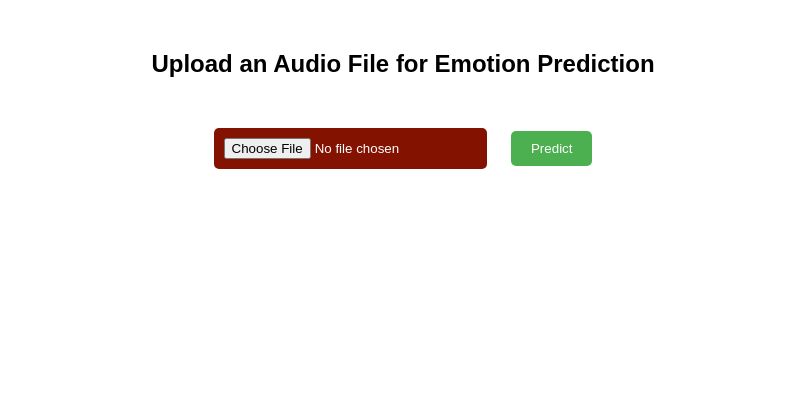
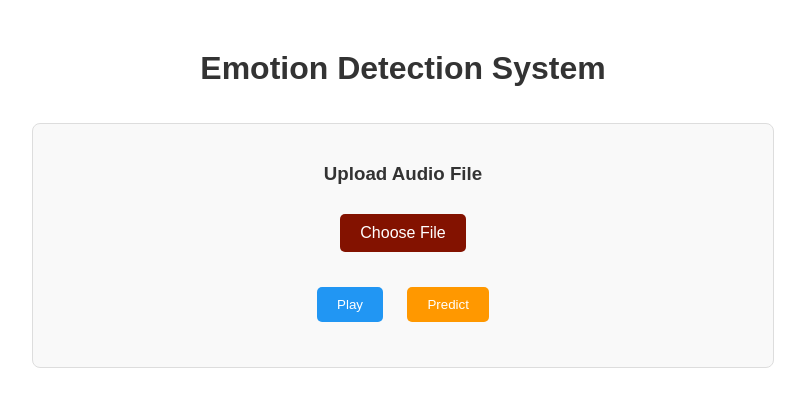
Before and after one commit to ahmed-adel16/SER---SVM, a Flask app: page / in a window 1280 px wide. Shown: the top 407 px of the page, without its empty margins (237-1042 px from the left). Run offline with Flask 3, Linux system fonts and the light colour scheme; parts of the project's set-up code (start-up, migrations or seed data) failed here and were passed over.

Commit message:
enhanced interface

```diff
--- a/Emotion Detection (final)/app.py
+++ b/Emotion Detection (final)/app.py
@@ -4,10 +4,20 @@ import pickle
 import numpy as np
 from extract import extract_feature
 import librosa
+import uuid
+import datetime
+import logging
+
+# Set up logging
+logging.basicConfig(level=logging.DEBUG)
+logger = logging.getLogger(__name__)
 
 app = Flask(__name__)
 UPLOAD_FOLDER = 'uploads'
 app.config['UPLOAD_FOLDER'] = UPLOAD_FOLDER
+
+# Create uploads directory if it doesn't exist
+os.makedirs(UPLOAD_FOLDER, exist_ok=True)
 
 # Load model
 with open('svc_pipeline.pkl', 'rb') as file:
@@ -16,18 +26,51 @@ with open('svc_pipeline.pkl', 'rb') as file:
 @app.route('/', methods=['GET', 'POST'])
 def index():
     if request.method == 'POST':
+        logger.debug("Received POST request")
+
+        if 'audio' not in request.files:
+            logger.error("No audio file in request")
+            return render_template('index.html', prediction="Error: No audio file provided")
+
         audio = request.files['audio']
-        if audio:
-            filepath = os.path.join(app.config['UPLOAD_FOLDER'], audio.filename)
+
+        if audio.filename == '':
+            logger.error("Empty audio filename")
+            return render_template('index.html', prediction="Error: No audio file selected")
+
+        logger.debug(f"Processing audio file: {audio.filename}")
+
+        # Generate a unique filename
+        filename = f"{datetime.datetime.now().strftime('%Y%m%d_%H%M%S')}_{str(uuid.uuid4())[:8]}.wav"
+        filepath = os.path.join(app.config['UPLOAD_FOLDER'], filename)
+
+        try:
             audio.save(filepath)
+            logger.debug(f"Audio saved to {filepath}")
 
+            # Extract features
             features = extract_feature(filepath, mfcc=True)
-            if features is None or np.isnan(features).any():
-                return "Error extracting features. Please upload a valid audio file."
 
+            if features is None:
+                logger.error("Failed to extract features - None returned")
+                return render_template('index.html', prediction="Error: Could not extract features from audio")
+
+            if np.isnan(features).any():
+                logger.error("NaN values in extracted features")
+                return render_template('index.html', prediction="Error: Invalid audio features detected")
+
+            # Reshape for prediction
             features = np.array(features).reshape(1, -1)
+
+            # Make prediction
             prediction = model.predict(features)[0]
+            logger.debug(f"Prediction result: {prediction}")
+
             return render_template('index.html', prediction=prediction)
+
+        except Exception as e:
+            logger.error(f"Error during processing: {str(e)}")
+            return render_template('index.html', prediction=f"Error: {str(e)}")
 
     return render_template('index.html', prediction=None)
 
--- /dev/null
+++ b/Emotion Detection (final)/static/index.css
@@ -0,0 +1,79 @@
+body {
+    font-family: Arial, sans-serif;
+    text-align: center;
+    margin-top: 50px;
+}
+h1, h2, h3 {
+    color: #333;
+}
+.container {
+    display: flex;
+    flex-direction: column;
+    align-items: center;
+    margin: 20px auto;
+    max-width: 700px;
+}
+.section {
+    width: 100%;
+    margin: 15px 0;
+    padding: 20px;
+    border: 1px solid #ddd;
+    border-radius: 8px;
+    background-color: #f9f9f9;
+}
+button {
+    padding: 10px 20px;
+    margin: 10px;
+    background-color: #4CAF50;
+    color: white;
+    border: none;
+    cursor: pointer;
+    border-radius: 5px;
+    transition: opacity 0.3s ease;
+}
+/* Button hover effect */
+button:hover {
+    background-color: #45a049;
+}
+button.play {
+    background-color: #2196F3;
+}
+/* Predict button */
+button.predict {
+    background-color: #ff9800;
+}
+button:hover {
+    opacity: 0.5;
+}
+/* Hide the file input */
+input[type="file"] {
+    display: none;
+}
+.file-input-label {
+    padding: 10px 20px;
+    margin: 10px;
+    background-color: #831200;
+    color: white;
+    border: none;
+    cursor: pointer;
+    border-radius: 5px;
+    display: inline-block;
+}
+.file-input-label:hover {
+    background-color: #6a0f00;
+}
+.hidden {
+    display: none;
+}
+#selectedFileName {
+    margin: 10px 0;
+    font-style: italic;
+}
+.result {
+    margin-top: 20px;
+    font-size: 20px;
+    color: #333;
+}
+.controls {
+    margin: 15px 0;
+}
--- a/Emotion Detection (final)/templates/index.html
+++ b/Emotion Detection (final)/templates/index.html
@@ -2,57 +2,55 @@
 <html>
 <head>
     <title>Emotion Prediction</title>
-        <style>
-        body {
-            font-family: Arial, sans-serif;
-            text-align: center;
-            margin-top: 50px;
-        }
-        h1 {
-            color: #333;
-        }
-        form {
-            margin-top: 30px;
-        }
-        input[type="file"] {
-            padding: 10px;
-            margin-top: 20px;
-            margin-right: 20px;
-            background-color: #831200;
-            color: white;
-            border: none;
-            cursor: pointer;
-            border-radius: 5px;
-        }
-        button {
-            padding: 10px 20px;
-            margin-top: 20px;
-            background-color: #4CAF50;
-            color: white;
-            border: none;
-            cursor: pointer;
-            border-radius: 5px;
-
-        }
-        button:hover {
-            background-color: #45a049;
-        }
-        .result {
-            margin-top: 30px;
-            font-size: 20px;
-            color: #333;
-        }
-    </style>
+    <link rel="stylesheet" href="{{ url_for('static', filename='index.css') }}">
 </head>
 <body>
-    <h2>Upload an Audio File for Emotion Prediction</h2>
-    <form method="post" enctype="multipart/form-data">
-        <input type="file" name="audio" required>
-        <button type="submit">Predict</button>
-    </form>
+    <h1>Emotion Detection System</h1>
 
-    {% if prediction %}
-        <h3>Predicted Emotion: {{ prediction }}</h3>
-    {% endif %}
+    <div class="container">
+        <div class="section" id="uploadSection">
+            <h3>Upload Audio File</h3>
+            <form id="uploadForm" method="post" enctype="multipart/form-data" action="/">
+                <label for="audioFile" class="file-input-label">Choose File</label>
+                <input type="file" id="audioFile" name="audio" accept="audio/*" required>
+                <div id="selectedFileName"></div>
+                <div class="controls">
+                    <button id="uploadPlayButton" class="play" disabled type="button">Play</button>
+                    <button id="uploadPredictButton" class="predict" type="submit">Predict</button>
+                </div>
+            </form>
+            <audio id="uploadAudioPlayback" controls class="hidden"></audio>
+        </div>
+
+        {% if prediction %}
+        <div class="section result">
+            <h3>Predicted Emotion: {{ prediction }}</h3>
+        </div>
+        {% endif %}
+    </div>
+
+    <script>
+        // Upload functionality
+        const audioFileInput = document.getElementById('audioFile');
+        let uploadedFile = null;
+
+        audioFileInput.addEventListener('change', (event) => {
+            uploadedFile = event.target.files[0];
+            if (uploadedFile) {
+                document.getElementById('selectedFileName').textContent = uploadedFile.name;
+                document.getElementById('uploadPlayButton').disabled = false;
+
+                const audioUrl = URL.createObjectURL(uploadedFile);
+                const audio = document.getElementById('uploadAudioPlayback');
+                audio.src = audioUrl;
+                audio.classList.remove('hidden');
+            }
+        });
+
+        document.getElementById('uploadPlayButton').addEventListener('click', () => {
+            const audio = document.getElementById('uploadAudioPlayback');
+            audio.play();
+        });
+    </script>
 </body>
 </html>
```
Also changed, not shown: Emotion Detection (final)/extract.py (+17 -5 lines), Emotion Detection (final)/tempCodeRunnerFile.py (deleted, +0 -35 lines).
